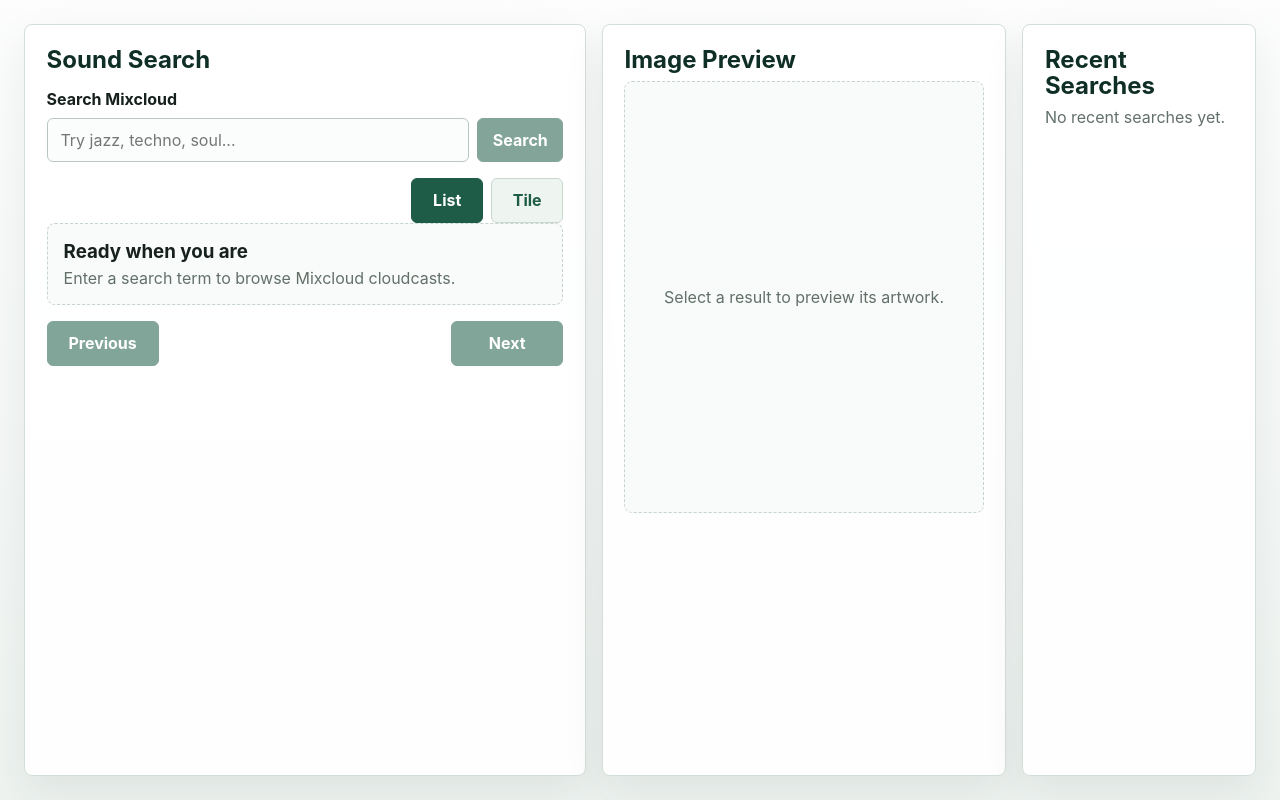
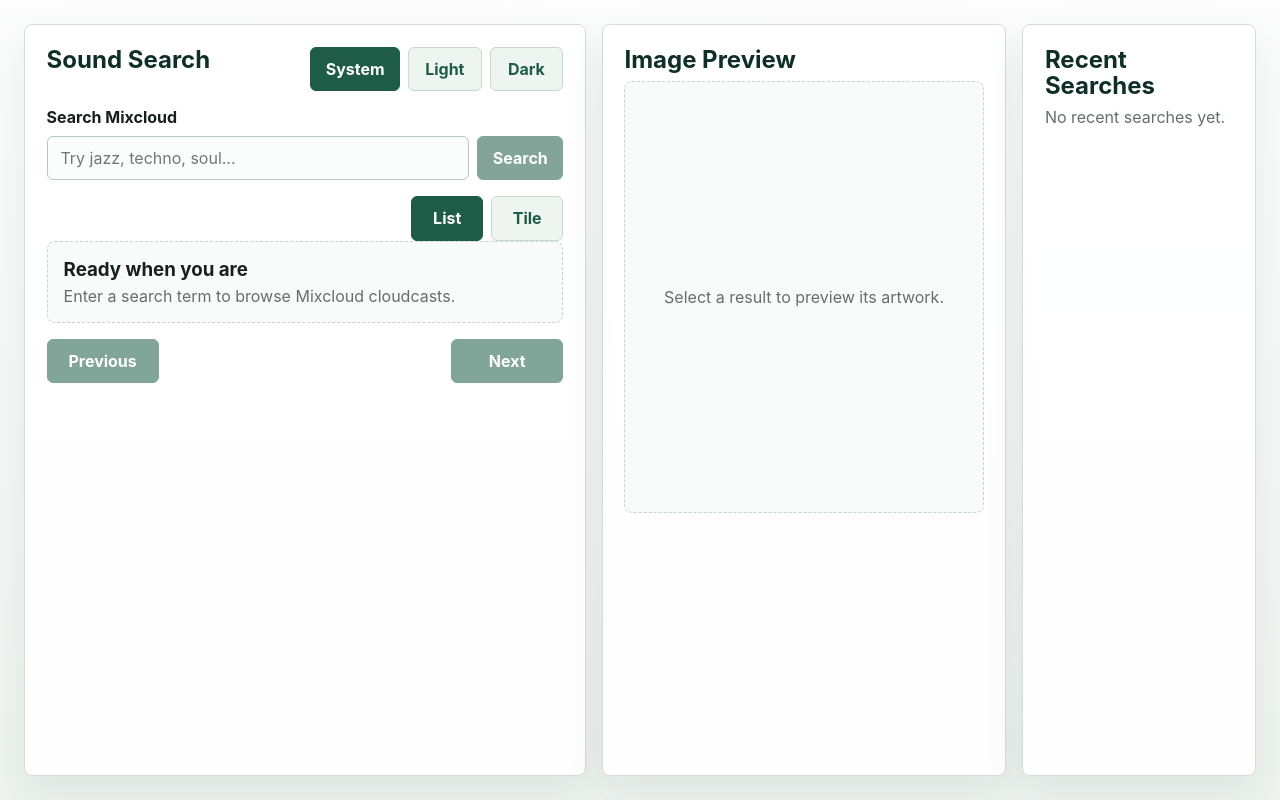
Before and after one commit to Shaked-Aharon/priority-react-task, a React (Vite) app: page / in a window 1280 px wide. Built offline with nearby package versions, Linux system fonts and the light colour scheme.

Commit message:
feat: add persisted light and dark theme

```diff
--- a/src/app/App.css
+++ b/src/app/App.css
@@ -49,12 +49,87 @@
   --space-10: 0.9rem;
   --space-11: 1rem;
   --space-12: 1.35rem;
+  color-scheme: light;
   color: var(--color-text);
   background: var(--color-page);
   font-family:
     var(--font-family-base);
   font-synthesis: none;
   text-rendering: optimizeLegibility;
+}
+
+:root[data-theme="dark"] {
+  --color-text: #edf7f2;
+  --color-heading: #f6fffb;
+  --color-muted: #a9bbb2;
+  --color-page: #101816;
+  --color-page-scrim-start: rgba(18, 29, 26, 0.94);
+  --color-page-scrim-end: rgba(11, 17, 15, 0.98);
+  --color-surface: rgba(22, 34, 30, 0.96);
+  --color-surface-solid: #17221f;
+  --color-surface-subtle: #1c2b26;
+  --color-surface-muted: #121d1a;
+  --color-control-subtle: #20362f;
+  --color-border: #2b4039;
+  --color-border-strong: #466059;
+  --color-border-muted: #334a42;
+  --color-border-dashed: #405a51;
+  --color-border-control: #405b52;
+  --color-border-hover: #6c9c8a;
+  --color-primary: #83d3b5;
+  --color-primary-hover: #a2e7cf;
+  --color-primary-contrast: #10251e;
+  --color-focus-ring: rgba(238, 172, 108, 0.52);
+  --color-selected-ring: rgba(131, 211, 181, 0.24);
+  --color-preview-ring: rgba(131, 211, 181, 0.32);
+  --color-error-border: #cf8585;
+  --color-error-surface: #2a1b1b;
+  --color-skeleton: #263a33;
+  --color-skeleton-highlight: rgba(255, 255, 255, 0.12);
+  --color-skeleton-transparent: rgba(38, 58, 51, 0);
+  --color-image-caption: rgba(0, 0, 0, 0.78);
+  --color-image-caption-text: #ffffff;
+  --color-image-caption-muted: #d7e7df;
+  --shadow-region: 0 18px 42px rgba(0, 0, 0, 0.34);
+  color-scheme: dark;
+}
+
+@media (prefers-color-scheme: dark) {
+  :root[data-theme="system"] {
+    --color-text: #edf7f2;
+    --color-heading: #f6fffb;
+    --color-muted: #a9bbb2;
+    --color-page: #101816;
+    --color-page-scrim-start: rgba(18, 29, 26, 0.94);
+    --color-page-scrim-end: rgba(11, 17, 15, 0.98);
+    --color-surface: rgba(22, 34, 30, 0.96);
+    --color-surface-solid: #17221f;
+    --color-surface-subtle: #1c2b26;
+    --color-surface-muted: #121d1a;
+    --color-control-subtle: #20362f;
+    --color-border: #2b4039;
+    --color-border-strong: #466059;
+    --color-border-muted: #334a42;
+    --color-border-dashed: #405a51;
+    --color-border-control: #405b52;
+    --color-border-hover: #6c9c8a;
+    --color-primary: #83d3b5;
+    --color-primary-hover: #a2e7cf;
+    --color-primary-contrast: #10251e;
+    --color-focus-ring: rgba(238, 172, 108, 0.52);
+    --color-selected-ring: rgba(131, 211, 181, 0.24);
+    --color-preview-ring: rgba(131, 211, 181, 0.32);
+    --color-error-border: #cf8585;
+    --color-error-surface: #2a1b1b;
+    --color-skeleton: #263a33;
+    --color-skeleton-highlight: rgba(255, 255, 255, 0.12);
+    --color-skeleton-transparent: rgba(38, 58, 51, 0);
+    --color-image-caption: rgba(0, 0, 0, 0.78);
+    --color-image-caption-text: #ffffff;
+    --color-image-caption-muted: #d7e7df;
+    --shadow-region: 0 18px 42px rgba(0, 0, 0, 0.34);
+    color-scheme: dark;
+  }
 }
 
 * {
@@ -101,6 +176,13 @@ input {
 .app-region p {
   margin: 0;
   color: var(--color-muted);
+}
+
+.app-region__header {
+  display: flex;
+  align-items: start;
+  justify-content: space-between;
+  gap: var(--space-7);
 }
 
 .search-bar {
@@ -333,20 +415,38 @@ input:focus-visible {
   animation: skeleton-shimmer 1.25s ease-in-out infinite;
 }
 
+.theme-controls,
 .view-mode-controls {
   display: flex;
+  gap: var(--space-3);
+}
+
+.theme-controls {
+  flex-wrap: wrap;
   justify-content: flex-end;
-  gap: var(--space-3);
+}
+
+.view-mode-controls {
+  justify-content: flex-end;
   margin-top: var(--space-7);
 }
 
+.theme-controls button,
 .view-mode-controls button {
-  min-width: 4.5rem;
   border-color: var(--color-border-control);
   background: var(--color-control-subtle);
   color: var(--color-primary);
 }
 
+.theme-controls button {
+  min-width: 4.6rem;
+}
+
+.view-mode-controls button {
+  min-width: 4.5rem;
+}
+
+.theme-controls button[aria-pressed="true"],
 .view-mode-controls button[aria-pressed="true"] {
   border-color: var(--color-primary);
   background: var(--color-primary);
@@ -523,6 +623,19 @@ input:focus-visible {
 }
 
 @media (max-width: 640px) {
+  .app-region__header {
+    display: grid;
+  }
+
+  .theme-controls {
+    justify-content: stretch;
+  }
+
+  .theme-controls button {
+    flex: 1;
+    min-width: 0;
+  }
+
   .search-bar__controls,
   .pagination-controls,
   .view-mode-controls {
--- a/src/app/App.tsx
+++ b/src/app/App.tsx
@@ -7,6 +7,7 @@ import { PlayerEmbed } from "../components/PlayerEmbed";
 import { RecentSearches } from "../components/RecentSearches";
 import { SearchBar } from "../components/SearchBar";
 import { SearchResults } from "../components/SearchResults";
+import { ThemeControls, type ThemePreference } from "../components/ThemeControls";
 import { ViewModeControls, type ViewMode } from "../components/ViewModeControls";
 import { usePersistentPreference } from "../hooks/usePersistentPreference";
 import { useRecentSearches } from "../hooks/useRecentSearches";
@@ -15,6 +16,7 @@ import { animateSelection } from "../lib/animation";
 import { STORAGE_KEYS } from "../lib/storage";
 
 const VIEW_MODES = ["list", "tile"] as const;
+const THEME_PREFERENCES = ["system", "light", "dark"] as const;
 
 export function App() {
   const search = useSearchController(mixcloudProvider);
@@ -25,6 +27,11 @@ export function App() {
     "list",
     VIEW_MODES
   );
+  const [themePreference, setThemePreference] = usePersistentPreference<ThemePreference>(
+    STORAGE_KEYS.theme,
+    "system",
+    THEME_PREFERENCES
+  );
   const previewRef = useRef<HTMLDivElement>(null);
   const [openPlayerResultId, setOpenPlayerResultId] = useState<string | null>(null);
   const isPlayerOpen = openPlayerResultId === search.selectedResult?.id;
@@ -34,6 +41,10 @@ export function App() {
       addSearch(search.lastSuccessfulSearch.term);
     }
   }, [addSearch, search.lastSuccessfulSearch]);
+
+  useEffect(() => {
+    document.documentElement.dataset.theme = themePreference;
+  }, [themePreference]);
 
   const handleSelectResult = useCallback(
     (result: SoundSearchResult, sourceElement: HTMLElement) => {
@@ -54,7 +65,10 @@ export function App() {
         aria-labelledby="search-heading"
         aria-busy={search.isLoading}
       >
-        <h1 id="search-heading">Sound Search</h1>
+        <div className="app-region__header">
+          <h1 id="search-heading">Sound Search</h1>
+          <ThemeControls value={themePreference} onChange={setThemePreference} />
+        </div>
         <SearchBar
           value={search.inputQuery}
           isLoading={search.isLoading}
--- /dev/null
+++ b/src/components/ThemeControls.tsx
@@ -0,0 +1,22 @@
+export type ThemePreference = "system" | "light" | "dark";
+
+type ThemeControlsProps = {
+  value: ThemePreference;
+  onChange: (value: ThemePreference) => void;
+};
+
+export function ThemeControls({ value, onChange }: ThemeControlsProps) {
+  return (
+    <div className="theme-controls" role="group" aria-label="Theme preference">
+      <button type="button" aria-pressed={value === "system"} onClick={() => onChange("system")}>
+        System
+      </button>
+      <button type="button" aria-pressed={value === "light"} onClick={() => onChange("light")}>
+        Light
+      </button>
+      <button type="button" aria-pressed={value === "dark"} onClick={() => onChange("dark")}>
+        Dark
+      </button>
+    </div>
+  );
+}
--- a/src/lib/storage.ts
+++ b/src/lib/storage.ts
@@ -1,5 +1,6 @@
 export const STORAGE_KEYS = {
   recentSearches: "sound-search:recent-searches",
+  theme: "sound-search:theme",
   viewMode: "sound-search:view-mode"
 } as const;
 
```
Also changed, not shown: 1 other file (tests, documents, lock files or other folders).
